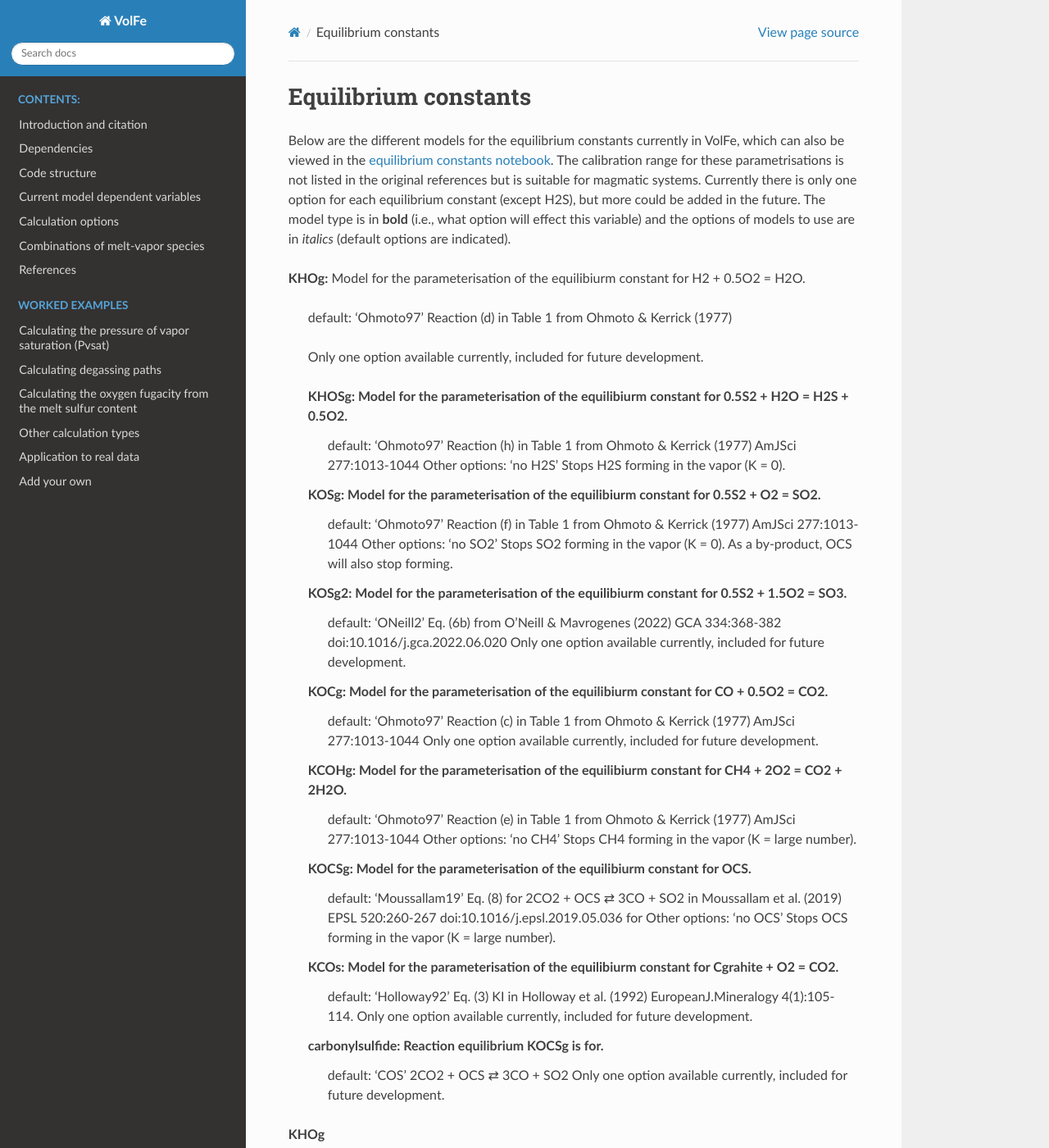
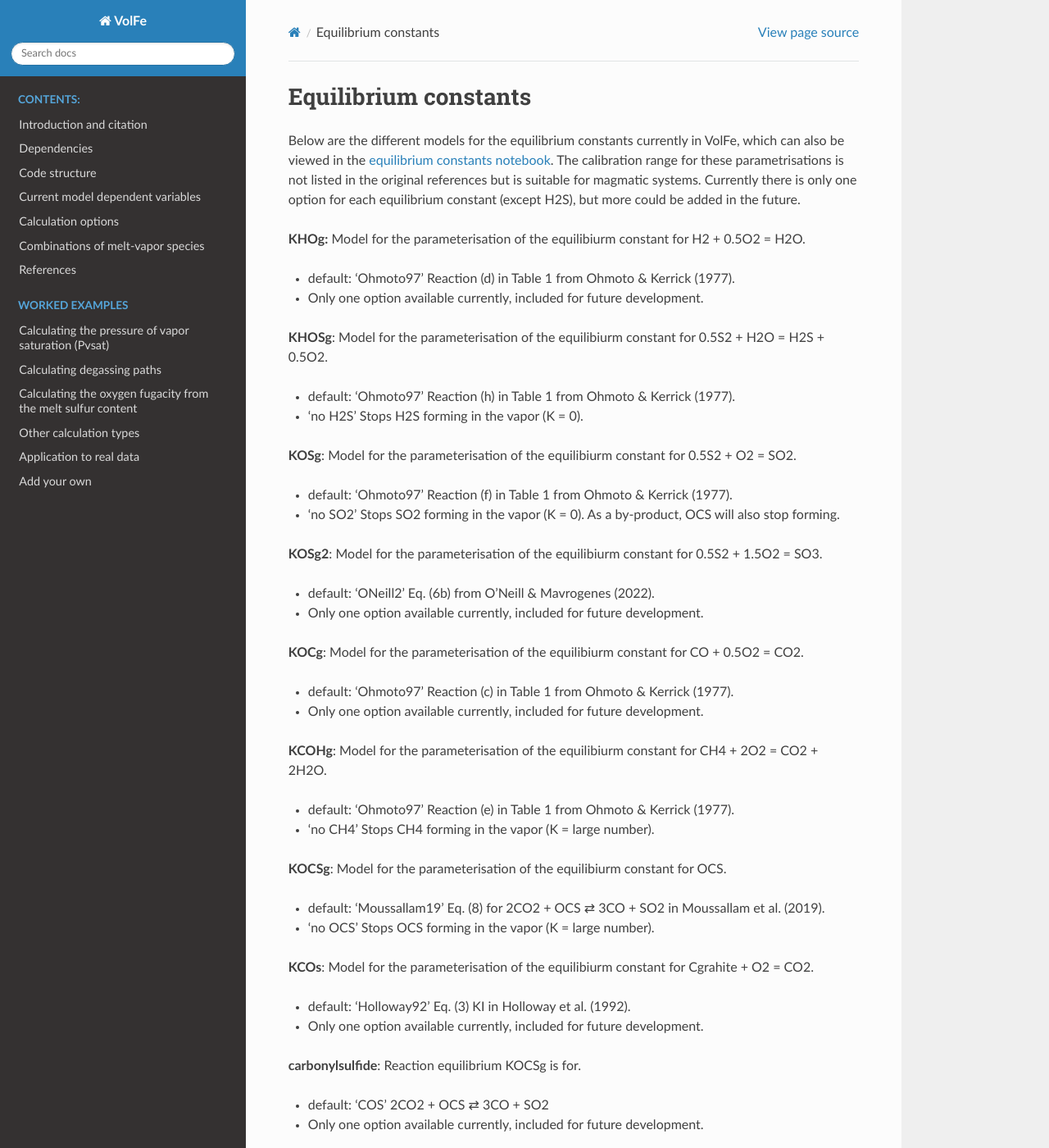
Before and after one commit to eryhughes/VolFe, a Sphinx documentation site: the page built from docs/mdv/mdv_equilibrium_constants.rst, in a window 1280 px wide and 1400 px high. Shown: the whole window at 82% size. Built offline with Sphinx 7.4.7 and the Read the Docs theme 2.0.0, drawn with Linux system fonts in a browser that asks for light colours; some of the changed text lies outside the part shown.

Commit message:
Update mdv_equilibrium_constants.rst

```diff
--- a/docs/mdv/mdv_equilibrium_constants.rst
+++ b/docs/mdv/mdv_equilibrium_constants.rst
@@ -5,104 +5,58 @@
 Below are the different models for the equilibrium constants currently in VolFe, which can also be viewed in the :doc:`equilibrium constants notebook <EqConst>`.
 The calibration range for these parametrisations is not listed in the original references but is suitable for magmatic systems.
 Currently there is only one option for each equilibrium constant (except H2S), but more could be added in the future.
-The model type is in **bold** (i.e., what option will effect this variable) and the options of models to use are in *italics* (default options are indicated).
 
 **KHOg:** Model for the parameterisation of the equilibiurm constant for H2 + 0.5O2 = H2O.
 
-    default: 'Ohmoto97' Reaction (d) in Table 1 from Ohmoto & Kerrick (1977)
+- default: 'Ohmoto97' Reaction (d) in Table 1 from Ohmoto & Kerrick (1977).
 
-    Only one option available currently, included for future development.
+- Only one option available currently, included for future development.
 
-    KHOSg: Model for the parameterisation of the equilibiurm constant for 0.5S2 + H2O = H2S + 0.5O2.
-        default: 'Ohmoto97' Reaction (h) in Table 1 from Ohmoto & Kerrick (1977) AmJSci 277:1013-1044
-        Other options:
-        'no H2S' Stops H2S forming in the vapor (K = 0).
+**KHOSg**: Model for the parameterisation of the equilibiurm constant for 0.5S2 + H2O = H2S + 0.5O2.
 
-    KOSg: Model for the parameterisation of the equilibiurm constant for 0.5S2 + O2 = SO2.
-        default: 'Ohmoto97' Reaction (f) in Table 1 from Ohmoto & Kerrick (1977) AmJSci 277:1013-1044
-        Other options:
-        'no SO2' Stops SO2 forming in the vapor (K = 0). As a by-product, OCS will also stop forming.
+- default: 'Ohmoto97' Reaction (h) in Table 1 from Ohmoto & Kerrick (1977).
 
-    KOSg2: Model for the parameterisation of the equilibiurm constant for 0.5S2 + 1.5O2 = SO3.
-        default: 'ONeill2' Eq. (6b) from O'Neill & Mavrogenes (2022) GCA 334:368-382 doi:10.1016/j.gca.2022.06.020
-        Only one option available currently, included for future development.
+- 'no H2S' Stops H2S forming in the vapor (K = 0).
 
-    KOCg: Model for the parameterisation of the equilibiurm constant for CO + 0.5O2 = CO2.
-        default: 'Ohmoto97' Reaction (c) in Table 1 from Ohmoto & Kerrick (1977) AmJSci 277:1013-1044
-        Only one option available currently, included for future development.
+**KOSg**: Model for the parameterisation of the equilibiurm constant for 0.5S2 + O2 = SO2.
 
-    KCOHg: Model for the parameterisation of the equilibiurm constant for CH4 + 2O2 = CO2 + 2H2O.
-        default: 'Ohmoto97' Reaction (e) in Table 1 from Ohmoto & Kerrick (1977) AmJSci 277:1013-1044
-        Other options:
-        'no CH4' Stops CH4 forming in the vapor (K = large number).
+- default: 'Ohmoto97' Reaction (f) in Table 1 from Ohmoto & Kerrick (1977).
 
-    KOCSg: Model for the parameterisation of the equilibiurm constant for OCS.
-        default: 'Moussallam19' Eq. (8) for 2CO2 + OCS ⇄ 3CO + SO2 in Moussallam et al. (2019) EPSL 520:260-267 doi:10.1016/j.epsl.2019.05.036 for
-        Other options:
-        'no OCS' Stops OCS forming in the vapor (K = large number).
+- 'no SO2' Stops SO2 forming in the vapor (K = 0). As a by-product, OCS will also stop forming.
 
-    KCOs: Model for the parameterisation of the equilibiurm constant for Cgrahite + O2 = CO2.
-        default: 'Holloway92' Eq. (3) KI in Holloway et al. (1992) EuropeanJ.Mineralogy 4(1):105-114.
-        Only one option available currently, included for future development.
+**KOSg2**: Model for the parameterisation of the equilibiurm constant for 0.5S2 + 1.5O2 = SO3.
 
-    carbonylsulfide: Reaction equilibrium KOCSg is for.
-        default: 'COS' 2CO2 + OCS ⇄ 3CO + SO2
-        Only one option available currently, included for future development.
+- default: 'ONeill2' Eq. (6b) from O'Neill & Mavrogenes (2022).
+
+- Only one option available currently, included for future development.
+
+**KOCg**: Model for the parameterisation of the equilibiurm constant for CO + 0.5O2 = CO2.
+
+- default: 'Ohmoto97' Reaction (c) in Table 1 from Ohmoto & Kerrick (1977).
+
+- Only one option available currently, included for future development.
+
+**KCOHg**: Model for the parameterisation of the equilibiurm constant for CH4 + 2O2 = CO2 + 2H2O.
+
+- default: 'Ohmoto97' Reaction (e) in Table 1 from Ohmoto & Kerrick (1977).
+
+- 'no CH4' Stops CH4 forming in the vapor (K = large number).
+
+**KOCSg**: Model for the parameterisation of the equilibiurm constant for OCS.
+
+- default: 'Moussallam19' Eq. (8) for 2CO2 + OCS ⇄ 3CO + SO2 in Moussallam et al. (2019).
+
+- 'no OCS' Stops OCS forming in the vapor (K = large number).
 
 
-**KHOg**
+**KCOs**: Model for the parameterisation of the equilibiurm constant for Cgrahite + O2 = CO2.
 
-Equilibrium constant for homogeneous vapor equilibrium reaction 0.5H2 + O2 = H2O
+- default: 'Holloway92' Eq. (3) KI in Holloway et al. (1992).
 
-- *Ohmoto97*: Reaction (d) in Table 1 of Ohmoto & Kerrick (1997) [default]
+- Only one option available currently, included for future development.
 
+**carbonylsulfide**: Reaction equilibrium KOCSg is for.
 
-**KCOg**
+- default: 'COS' 2CO2 + OCS ⇄ 3CO + SO2
 
-Equilibrium constant for homogeneous vapor equilibrium reaction CO + 0.5O2 = CO2
-
-- *Ohmoto97*: Reaction (c) in Table 1 of Ohmoto & Kerrick (1997) [default]
-
-
-**KOSg**
-
-Equilibrium constant for homogeneous vapor equilibrium reaction 0.5S2 + O2 = SO2
-
-- *Ohmoto97*: Reaction (f) in Table 1 of Ohmoto & Kerrick (1997) [default]
-
-
-**KCOHg**
-
-Equilibrium constant for homogeneous vapor equilibrium reaction CH4 + 2O2 = CO2 + 2H2O
-
-- *Ohmoto97*: Reaction (e) in Table 1 of Ohmoto & Kerrick (1997) [default]
-
-
-**KHOSg**
-
-Equilibrium constant for homogeneous vapor equilibrium reaction 0.5S2 + H2O = H2S + 0.5O2
-
-- *Ohmoto97*: Reaction (h) in Table 1 of Ohmoto & Kerrick (1997) [default]
-
-- *noH2S*: *K* = 0, which prevents H2S forming in the vapor
-
-
-**KOCSg**
-
-Equilibrium constant for homogeneous vapor equilibrium reaction 2CO2 + OCS = 3CO + SO2
-
-- *Moussallam19*: Eq. (8) in Moussallam et al. (2019) [default]
-
-
-**KOSg2**
-
-Equilibrium constant for homogeneous vapor equilibrium reaction 0.5S2 + 1.5O2 = SO3
-
-- *ONeill22*: Eq (6b) in O’Neill and Mavrogenes (2022) [default]
-
-
-**KCOs**
-
-Equilibrium constant for heterogeneous solid-vapor equilibrium reaction Cgraphite + O2 = CO2
-
-- *Holloway92*: Eq. (3) KI in Holloway et al. (1992) [default]
+- Only one option available currently, included for future development.
```
